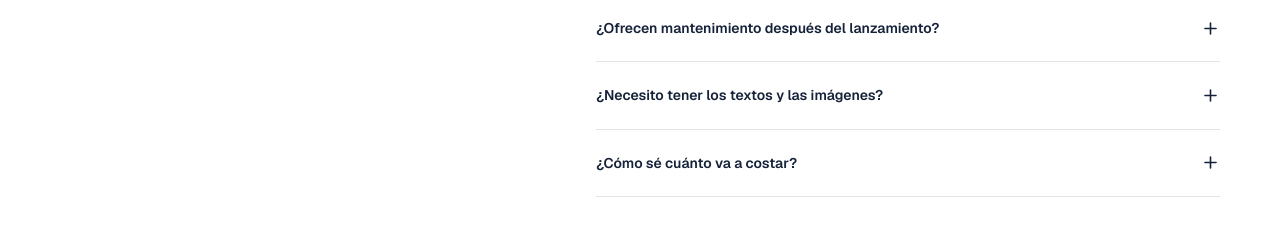
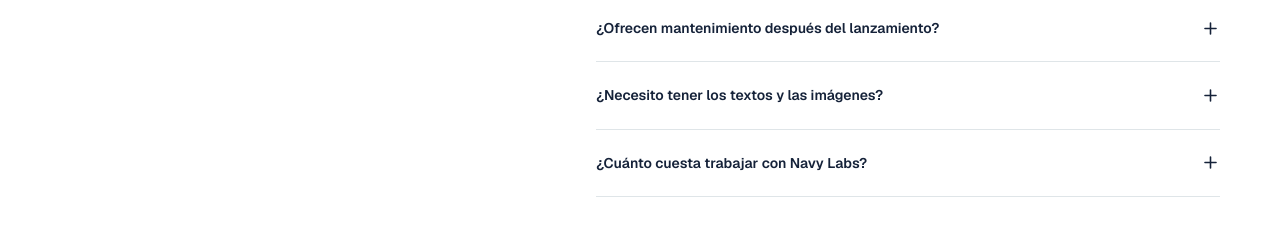
Before and after one commit to navy0110/navy_labs, a Next.js app: page / in a window 1280 px wide. Shown: the part 3180-3426 px from the top of the page. Built offline with nearby package versions, Linux system fonts and the light colour scheme.

Commit message:
Clarify Navy Labs pricing FAQ

```diff
--- a/app/page.tsx
+++ b/app/page.tsx
@@ -22,7 +22,7 @@ const faqs = [
   ["¿La web y el código son míos?", "Sí. La propuesta contempla la entrega del código desarrollado, accesos y documentación tras el pago acordado. Las licencias de terceros se detallan por separado. Tus cuentas y tu dominio quedan a tu nombre."],
   ["¿Ofrecen mantenimiento después del lanzamiento?", "Sí, como servicio opcional con alcance y precio definidos. Podemos cubrir actualizaciones, monitoreo y mejoras. También entregamos documentación para que puedas trabajar con otro equipo."],
   ["¿Necesito tener los textos y las imágenes?", "Podés traerlos o podemos incluir su creación en la propuesta. Primero definimos tu oferta, público y objetivos. Los recursos y licencias que hagan falta se acuerdan antes de comenzar."],
-  ["¿Cómo sé cuánto va a costar?", "Después de una primera conversación recibís una propuesta con alcance, etapas, inversión y costos de herramientas. Si algo queda fuera del alcance, se cotiza antes de hacerlo."],
+  ["¿Cuánto cuesta trabajar con Navy Labs?", "Cada proyecto tiene un alcance diferente. Después de una primera conversación definimos qué necesitás y recibís una propuesta cerrada con alcance, tiempos y costos antes de empezar."],
 ];
 
 function Brand() { return <span className={styles.brand}>navy<span className={styles.brandMark}>↗</span><span className={styles.brandLabs}>labs</span></span>; }
```
